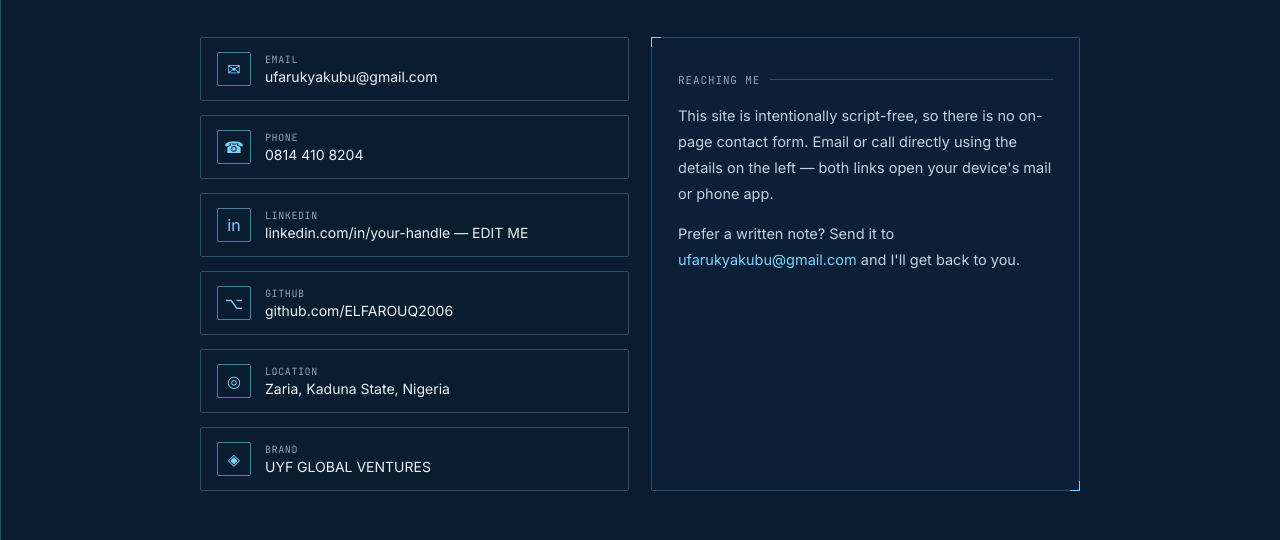
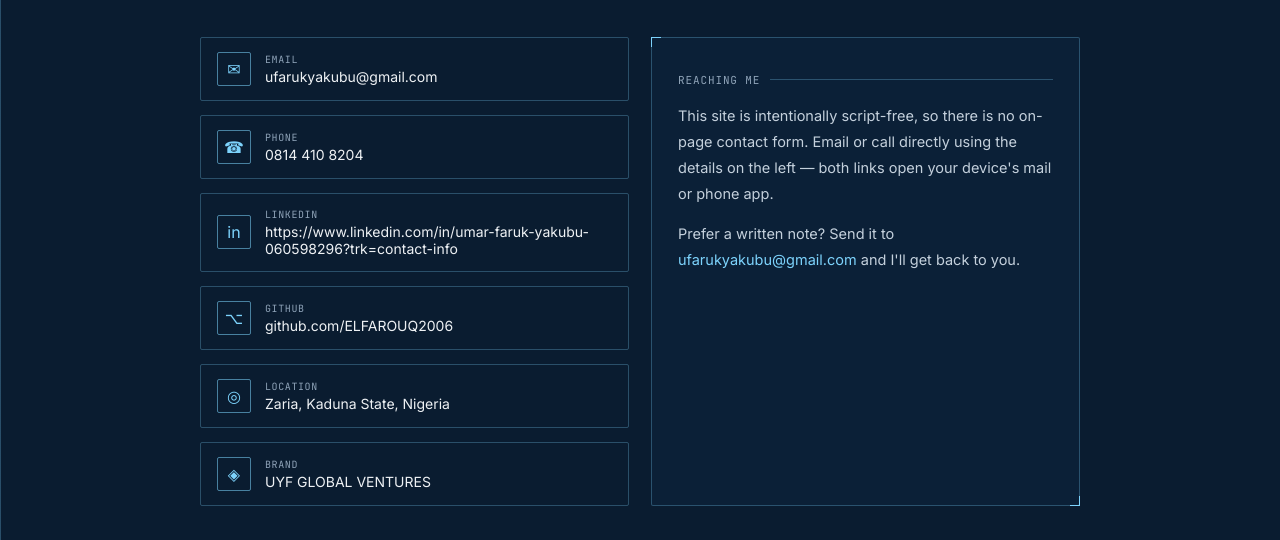
Before and after one commit to ELFAROUQ2006/my-portfolio, a plain HTML site: page contact.html in a window 1280 px wide. Shown: the part 260-800 px from the top of the page. Drawn offline with Linux system fonts and the light colour scheme.

Commit message:
Update contact.html
I update my LinkedIn contact.

```diff
--- a/contact.html
+++ b/contact.html
@@ -78,7 +78,7 @@
         <li>
           <a href="https://linkedin.com/in/your-handle" target="_blank" rel="noopener">
             <span class="ic">in</span>
-            <span><span class="k">LINKEDIN</span><span class="v">linkedin.com/in/your-handle — EDIT ME</span></span>
+            <span><span class="k">LINKEDIN</span><span class="v">https://www.linkedin.com/in/umar-faruk-yakubu-060598296?trk=contact-info</span></span>
           </a>
         </li>
         <li>
@@ -112,7 +112,7 @@
 
 <footer class="site">
   <div class="foot-wrap">
-    <div class="foot-col">
+   <div class="foot-col">
       <p class="eyebrow">Umar Faruk Yakubu</p>
       <p>Computer Engineering, Final Year<br />Ahmadu Bello University, Zaria</p>
       <p>Brand: UYF GLOBAL VENTURES</p>
```
